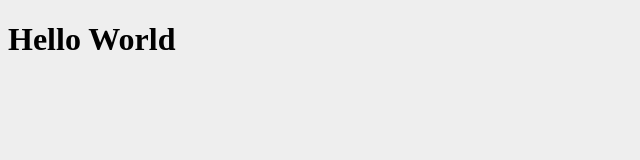
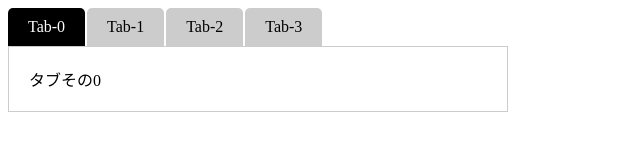
Before and after one commit to atsuatsupoteto/js-tab-practice, a plain HTML site: page index.html in a window 1280 px wide. Shown: the whole page, without its empty margins (0-640 px from the left). Drawn offline with Linux system fonts and the light colour scheme.

Commit message:
タブの作成

```diff
--- a/app.js
+++ /dev/null
@@ -1 +0,0 @@
-console.log("Hello World!");
--- a/index.html
+++ b/index.html
@@ -5,10 +5,34 @@
         <meta http-equiv="X-UA-Compatible" content="IE=edge">
         <meta name="viewport" content="width=device-width, initial-scale=1.0">
         <title>Document</title>
-    <link rel="stylesheet" href="./style.css">
+        <link rel="stylesheet" href="./tab.css">
     </head>
     <body>
-    <h1>Hello World</h1>
-    <script src="./app.js"></script>
+
+        <div class="tab" id="js-tab">
+            <div class="tab-nav">
+                <a href="" class="tab-nav-item is-active" data-nav="0">Tab-0</a>
+                <a href="" class="tab-nav-item" data-nav="1">Tab-1</a>
+                <a href="" class="tab-nav-item" data-nav="2">Tab-2</a>
+                <a href="" class="tab-nav-item" data-nav="3">Tab-3</a>
+            </div>
+
+            <div class="tab-contents">
+                <div class="tab-contents-item" data-content="0">
+                    タブその0
+                </div>
+                <div class="tab-contents-item" data-content="1">
+                    タブその1
+                </div>
+                <div class="tab-contents-item" data-content="2">
+                    タブその2
+                </div>
+                <div class="tab-contents-item" data-content="3">
+                    タブその3
+                </div>
+            </div>
+        </div>
+
+        <script type="text/javascript" src="tab.js"></script>
     </body>
 </html>
--- a/style.css
+++ /dev/null
@@ -1,3 +0,0 @@
-body {
-    background: #eee;
-}
--- /dev/null
+++ b/tab.css
@@ -0,0 +1,32 @@
+.tab {
+    width: 500px;
+}
+
+
+.tab-nav {
+    display: flex;
+}
+.tab-nav-item {
+    margin-right: 2px;
+    background: #ccc;
+    color: #000;
+    padding: 10px 20px;
+    text-decoration: none;
+    border-radius: 5px 5px 0 0;
+}
+
+.tab-nav-item.is-active {
+    background: #000;
+    color: #fff;
+
+}
+
+.tab-contents {
+    border: 1px solid #ccc;
+    padding: 20px;
+}
+
+.tab-contents-item {
+    display: none;
+
+}
--- /dev/null
+++ b/tab.js
@@ -0,0 +1,42 @@
+ (()=>{
+
+    const $doc = document;
+    const $tab = $doc.getElementById('js-tab');
+    const $nav = $tab.querySelectorAll('[data-nav]');
+    const $content = $tab.querySelectorAll('[data-content]');
+    const ACTIV_CLASS = 'is-active';
+    const navLen = $nav.length;
+
+    const init = () => {
+        $content[0].style.display = 'block'
+    };
+    init();
+
+    //クリックイベント
+    const handleClick = (e) => {
+        e.preventDefault();
+
+        //クリックされたnavとそのdataを取得する
+        const $this = e.target;
+        const targetVal = $this.dataset.nav;
+
+        console.log('targetVal',targetVal);
+
+        //対象外のnav,contentを全て一旦リセットする
+        for(let index=0; index<navLen; index++){
+            $content[index].style.display = 'none';
+            $nav[index].classList.remove(ACTIV_CLASS);
+
+        }
+
+
+        //対象のコンテンツをアクティブ化する
+        $tab.querySelectorAll('[data-content="' + targetVal + '"]')[0].style.display = 'block';
+        $nav[targetVal].classList.add(ACTIV_CLASS);
+    };
+
+    for(let index=0; index<navLen; index++){
+        $nav[index].addEventListener('click', (e) => handleClick(e));
+    }
+
+ })();
```
Lines whose indentation alone changed are shown as unchanged.
